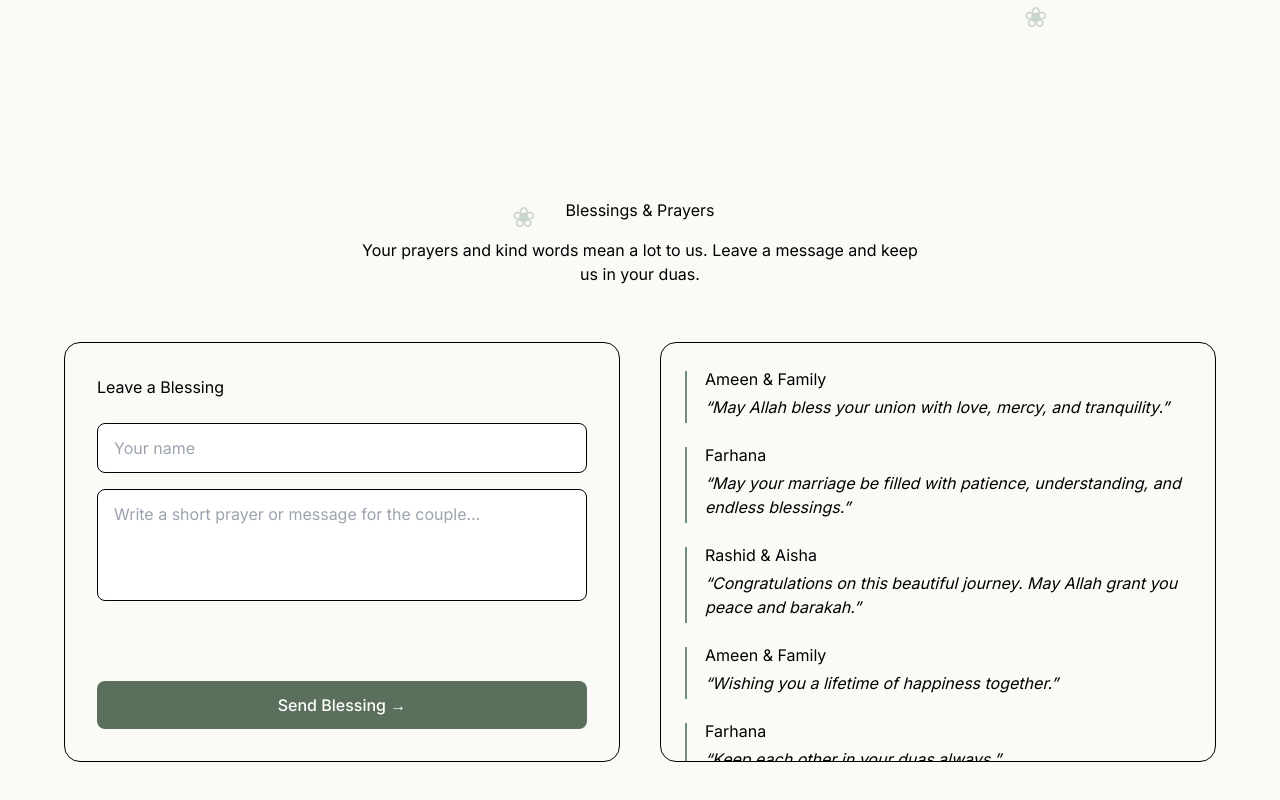
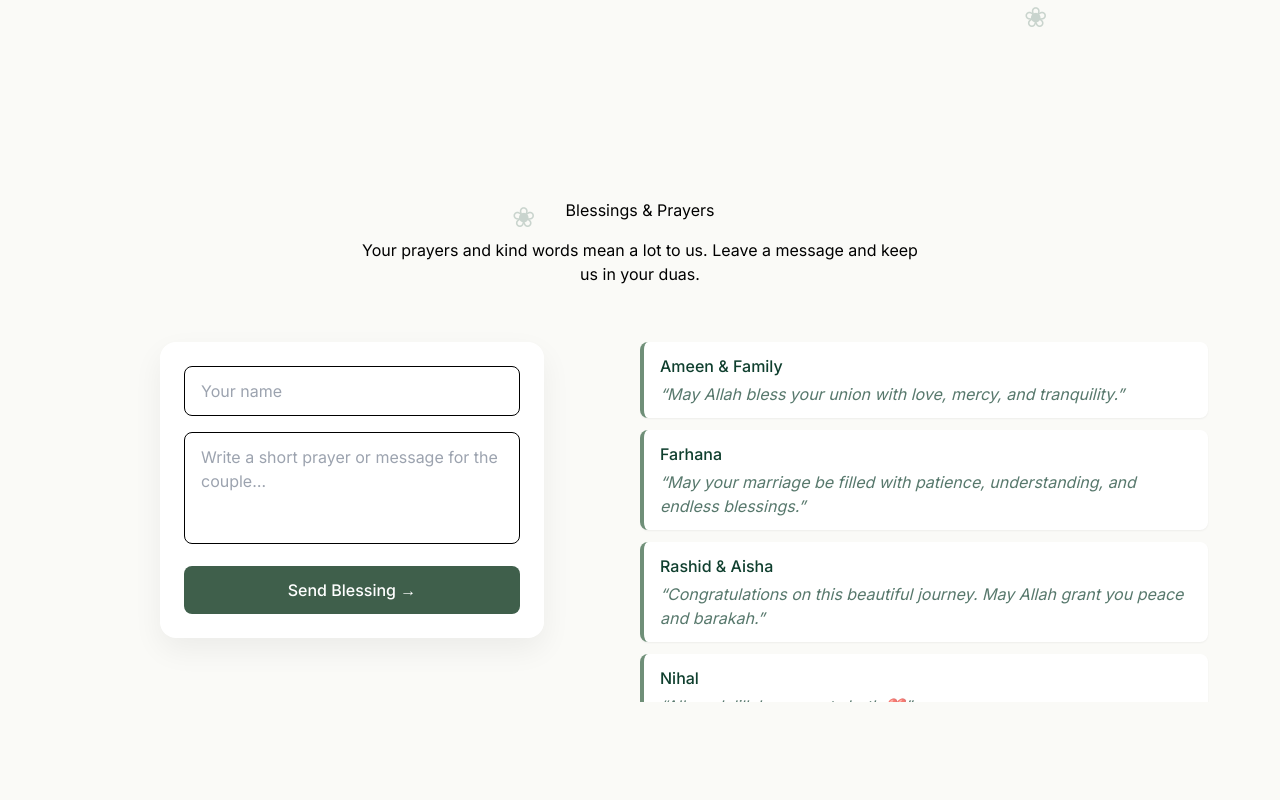
Before and after one commit to anshif-8590/Wedding-Innvitation, a React (Create React App) app: page / in a window 1280 px wide. Shown: the part 404-1204 px from the top of the page. Built offline with nearby package versions, Linux system fonts and the light colour scheme; a web font is replaced by a local one.

Commit message:
blessing component is done

```diff
--- a/src/components/Blessings.jsx
+++ b/src/components/Blessings.jsx
@@ -1,9 +1,32 @@
+const comments = [
+  {
+    name: "Ameen & Family",
+    message: "May Allah bless your union with love, mercy, and tranquility."
+  },
+  {
+    name: "Farhana",
+    message: "May your marriage be filled with patience, understanding, and endless blessings."
+  },
+  {
+    name: "Rashid & Aisha",
+    message: "Congratulations on this beautiful journey. May Allah grant you peace and barakah."
+  },
+  {
+    name: "Nihal",
+    message: "Alhamdulillah, congrats both ❤️"
+  },
+  {
+    name: "Safvan",
+    message: "Barakallahu lakuma."
+  }
+];
+
 const Blessings = () => {
   return (
-    <section className=" px-6 py-20 lg:py-28">
+    <section className="px-6 py-20 lg:py-28">
       <div className="max-w-6xl mx-auto">
 
-        {/* Section Header */}
+        {/* ================= HEADER (UNCHANGED) ================= */}
         <div className="text-center mb-14">
           <h2 className="text-section-title mb-4">
             Blessings & Prayers
@@ -14,18 +37,17 @@ const Blessings = () => {
           </p>
         </div>
 
-        {/* Main Content */}
-        <div className="grid gap-10 lg:grid-cols-2 items-start">
+        {/* ================= CONTENT ================= */}
+        <div className="grid gap-12 lg:gap-0 lg:grid-cols-2 items-start">
 
-          {/* ================= FORM ================= */}
+          {/* ================= FORM (UPDATED) ================= */}
           <div
-            className="p-6 lg:p-8 h-[420px] flex flex-col border rounded-2xl"
-            style={{ borderColor: "var(--color-border)" }}
+            className="mx-auto w-full max-w-sm p-6 rounded-2xl flex flex-col"
+            style={{
+              backgroundColor: "#ffffff",
+              boxShadow: "0 12px 30px rgba(0,0,0,0.06)"
+            }}
           >
-            <p className="text-label mb-6">
-              Leave a Blessing
-            </p>
-
             <div className="space-y-4 flex-1">
               <input
                 type="text"
@@ -41,45 +63,43 @@ const Blessings = () => {
               />
             </div>
 
-            <button className="btn-primary mt-6 w-full py-3 rounded-lg font-medium">
+            {/* Reduced gap here */}
+            <button
+              className="mt-4 w-full py-3 rounded-lg font-medium transition"
+              style={{
+                backgroundColor: "#3f5f4b",
+                color: "#ffffff"
+              }}
+              onMouseEnter={e =>
+                (e.currentTarget.style.backgroundColor = "#2f4f3a")
+              }
+              onMouseLeave={e =>
+                (e.currentTarget.style.backgroundColor = "#3f5f4b")
+              }
+            >
               Send Blessing →
             </button>
           </div>
 
-          {/* ================= COMMENTS ================= */}
-          <div
-            className="p-6 h-[420px] overflow-y-auto space-y-6 border rounded-2xl"
-            style={{ borderColor: "var(--color-border)" }}
-          >
-            <Comment
-              name="Ameen & Family"
-              message="May Allah bless your union with love, mercy, and tranquility."
-            />
-
-            <Comment
-              name="Farhana"
-              message="May your marriage be filled with patience, understanding, and endless blessings."
-            />
-
-            <Comment
-              name="Rashid & Aisha"
-              message="Congratulations on this beautiful journey. May Allah grant you peace and barakah."
-            />
-
-            <Comment
-              name="Ameen & Family"
-              message="Wishing you a lifetime of happiness together."
-            />
-
-            <Comment
-              name="Farhana"
-              message="Keep each other in your duas always."
-            />
-
-            <Comment
-              name="Rashid & Aisha"
-              message="May your home always be filled with imaan and love."
-            />
+          {/* ================= COMMENTS (YOUR DESIGN) ================= */}
+          <div className="h-[360px] overflow-y-auto pr-2 custom-scroll">
+            {comments.map((item, index) => (
+              <div
+                key={index}
+                className="
+                  bg-white rounded-lg px-4 py-3 mb-3
+                  border-l-4 border-[var(--color-accent)]
+                  shadow-sm hover:shadow-md transition
+                "
+              >
+                <p className="font-medium text-primary mb-1">
+                  {item.name}
+                </p>
+                <p className="text-body text-primary/70 italic">
+                  “{item.message}”
+                </p>
+              </div>
+            ))}
           </div>
 
         </div>
@@ -88,26 +108,4 @@ const Blessings = () => {
   );
 };
 
-/* ================= COMMENT ITEM ================= */
-
-const Comment = ({ name, message }) => {
-  return (
-    <div className="relative pl-5">
-      {/* Accent line */}
-      <span
-        className="absolute left-0 top-1 h-full w-[2px]"
-        style={{ backgroundColor: "var(--color-accent)" }}
-      />
-
-      <p className="text-card-title mb-1">
-        {name}
-      </p>
-
-      <p className="text-body italic">
-        “{message}”
-      </p>
-    </div>
-  );
-};
-
 export default Blessings;
--- a/src/index.css
+++ b/src/index.css
@@ -69,5 +69,27 @@ body {
   transform: translateY(-1px);
 }
 
+/* ================================
+   Custom Scrollbar (Blessings)
+================================ */
+
+.custom-scroll::-webkit-scrollbar {
+  width: 6px;
+}
+
+.custom-scroll::-webkit-scrollbar-track {
+  background: transparent;
+}
+
+.custom-scroll::-webkit-scrollbar-thumb {
+  background-color: var(--color-accent);
+  border-radius: 10px;
+}
+
+.custom-scroll::-webkit-scrollbar-thumb:hover {
+  background-color: var(--color-primary);
+}
+
+
 /* Typography */
 @import "./styles/typography.css";
--- a/src/styles/typography.css
+++ b/src/styles/typography.css
@@ -79,7 +79,7 @@
   font-family: var(--font-sans);
   font-size: 14px;
   line-height: 1.6;
-  color: var(--color-secondary);
+  color: var(--color-primary);
 }
 
 @media (min-width: 1024px) {
```
